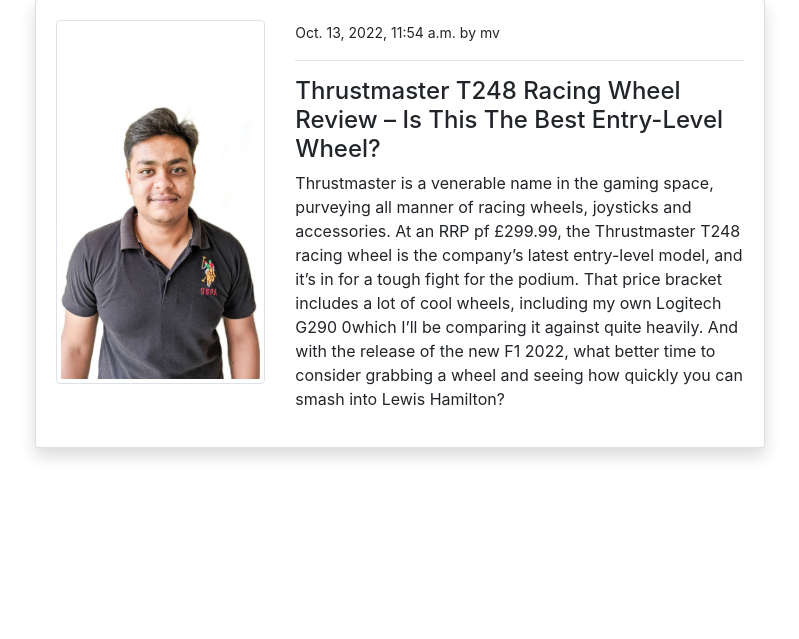
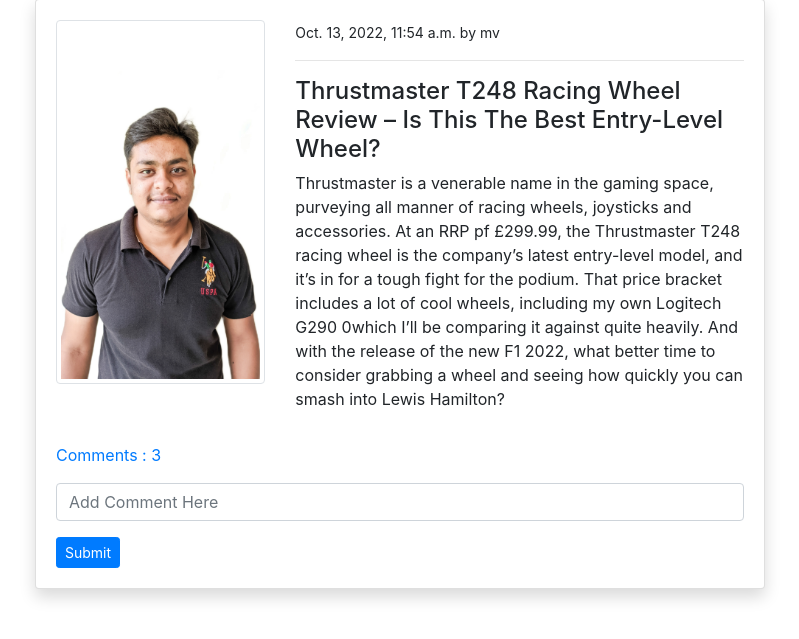
Before and after one commit to Mohit-Mehra/GamingBlog-ZetaGaming, a Django app: page /post_details/11/ in a window 1280 px wide. Shown: the part 81-720 px from the top of the page, without its empty margins (240-1039 px from the left). Run offline with Django 4.2, Linux system fonts and the light colour scheme; data comes from the database, SQL or seed files in the repository; both versions use the stored data as it was after the commit; some libraries are stand-ins or nearby versions.

Commit message:
Add: Comments on Posts

```diff
--- a/blog/admin.py
+++ b/blog/admin.py
@@ -1,8 +1,9 @@
 from django.contrib import admin
-from .models import PostModel
+from .models import PostModel,Commnent
 # Register your models here.
 class PostModelAdmin(admin.ModelAdmin):
     list_display = ('title','date_created')
 
 
 admin.site.register(PostModel,PostModelAdmin)
+admin.site.register(Commnent)
--- a/blog/forms.py
+++ b/blog/forms.py
@@ -1,14 +1,25 @@
 from django import forms
-from .models import PostModel
+from .models import PostModel, Commnent
+
 
 class PostModelForm(forms.ModelForm):
-    content = forms.CharField(widget=forms.Textarea(attrs={'rows':4}))
+    content = forms.CharField(widget=forms.Textarea(attrs={'rows': 4}))
+
     class Meta:
         model = PostModel
-        fields = ('title','content')
+        fields = ('title', 'content')
 
 
 class PostUpdateForm(forms.ModelForm):
     class Meta:
         model = PostModel
-        fields = ('title','content')
+        fields = ('title', 'content')
+
+
+class CommentForm(forms.ModelForm):
+    content = forms.CharField(label='', widget=forms.TextInput(
+        attrs={'placeholder': 'Add Comment Here'}))
+
+    class Meta:
+        model = Commnent
+        fields = ('content',)
--- a/blog/models.py
+++ b/blog/models.py
@@ -10,5 +10,22 @@ class PostModel(models.Model):
     class Meta:
         ordering = ('-date_created',)
 
+    def comment_count(self):
+        return self.comments.all().count()
+
+    def comments(self):
+        return self.comments.all()
+
+
     def __str__(self):
         return self.title
+
+
+
+class Commnent(models.Model):
+    user = models.ForeignKey(User,on_delete=models.CASCADE)
+    post = models.ForeignKey(PostModel, related_name='comments',on_delete=models.CASCADE)
+    content = models.CharField(max_length=200)
+
+    def __str__(self):
+        return self.content
--- a/blog/views.py
+++ b/blog/views.py
@@ -1,6 +1,6 @@
 from django.shortcuts import render,redirect
 from .models import PostModel
-from .forms import PostModelForm,PostUpdateForm
+from .forms import PostModelForm,PostUpdateForm,CommentForm
 # Create your views here.
 
 
@@ -26,8 +26,19 @@ def index(request):
 
 def post_details(request,pk):
     post = PostModel.objects.get(id=pk)
+    if request.method == "POST":
+        c_form = CommentForm(request.POST)
+        if c_form.is_valid():
+            instance = c_form.save(commit=False)
+            instance.user = request.user
+            instance.post = post
+            instance.save()
+            return redirect('blog-post-detail',pk=post.id)
+    else:
+        c_form = CommentForm()
     context = {
         'post':post,
+        'c_form':c_form,
     }
     return render(request,'blog/post_details.html',context)
 
--- a/templates/blog/post_details.html
+++ b/templates/blog/post_details.html
@@ -22,6 +22,25 @@
                             <p>{{post.content}}</p>
                         </div>
                     </div>
+                    <p class="mt-3">
+                        <a class="" data-toggle="collapse" href="#collapseExample" role="button" aria-expanded="false" aria-controls="collapseExample">
+                          Comments : {{ post.comment_count }}
+                        </a>
+                      </p>
+                      <div class="collapse" id="collapseExample">
+                        <div style="height:250px; overflow-y:scroll;" class="card card-body">
+                            {% for comment in post.comments.all %}
+                            <p class="text-justify">
+                                {{ comment.content }}
+                            </p>
+                            {% endfor %}
+                        </div>
+                      </div>
+                      <form method="POST">
+                        {% csrf_token %}
+                        {{ c_form | crispy }}
+                        <input type="submit" class="btn btn-primary btn-sm">
+                      </form>
                 </div>
             </div>
         </div>
```
Also changed, not shown: blog/migrations/0006_commnent.py (added), db.sqlite3.
